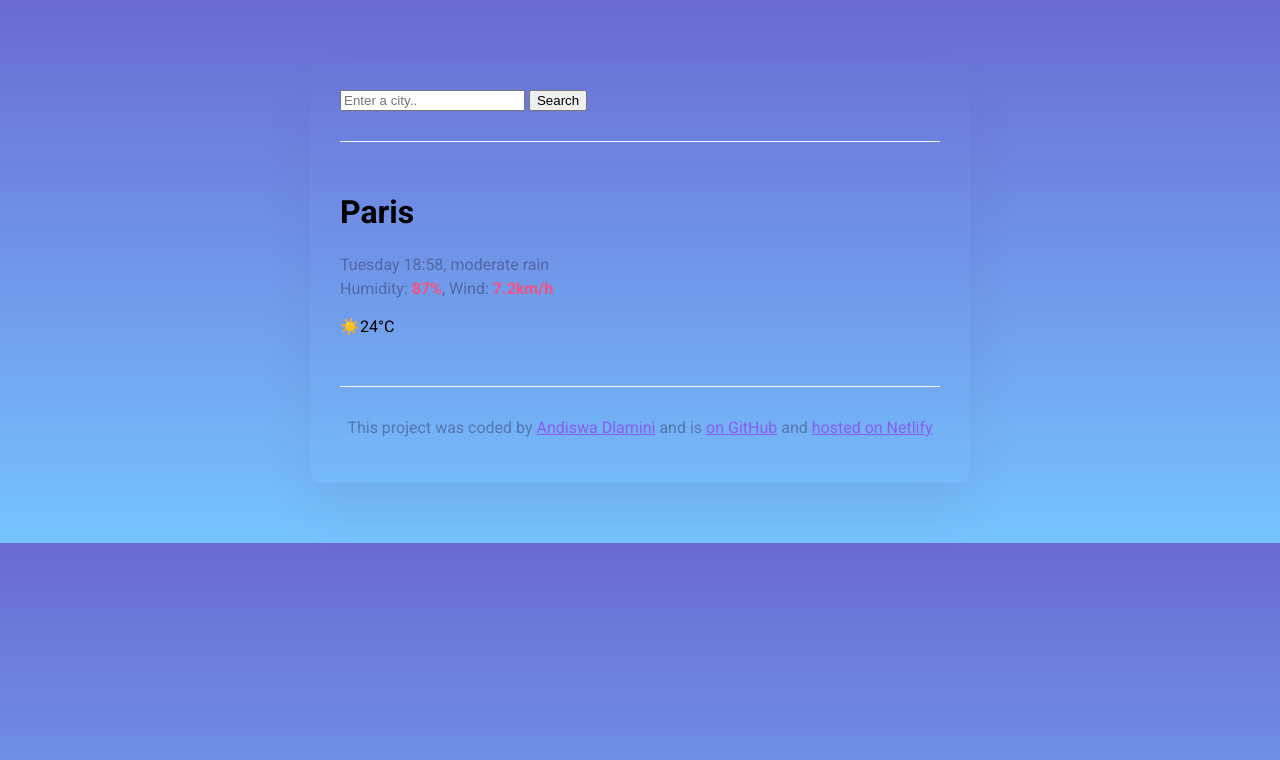
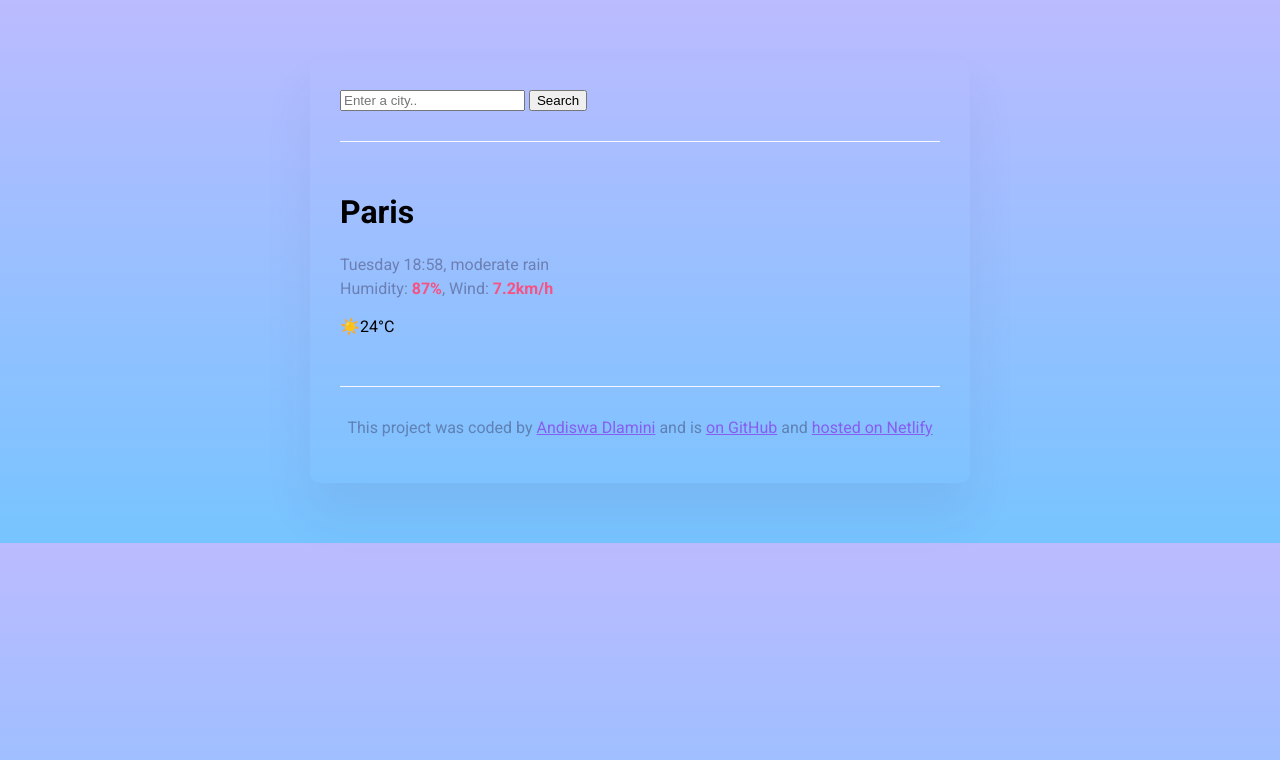
Before and after one commit to Andiswa-Dlamini/my-first-SheCodes-project, a website built with Parcel: page index.html in a window 1280 px wide. Built offline with nearby package versions, Linux system fonts and the light colour scheme; no server answers.

Commit message:
Update styles.css
-added border radius for weather forecast background.

```diff
--- a/src/styles.css
+++ b/src/styles.css
@@ -1,5 +1,5 @@
 body {
-  background: linear-gradient(rgb(106, 106, 210), rgb(118, 196, 255));
+  background: linear-gradient(rgb(187, 187, 255), rgb(118, 196, 255));
   font-family: "Roboto", sans-serif;
 }
 
@@ -53,6 +53,7 @@ main {
   justify-content: space-evenly;
   margin-top: 20px;
   background-color: rgb(0 0 0 / 0.1);
+  border-radius: 5px;
 }
 
 .weather-app-data {
```
